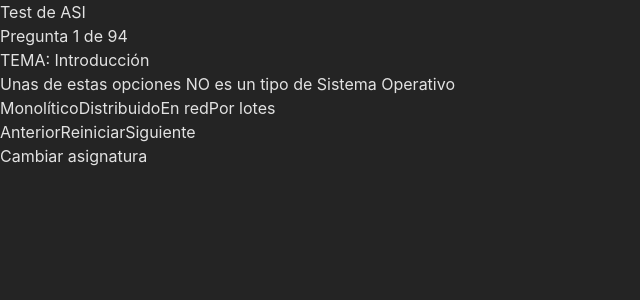
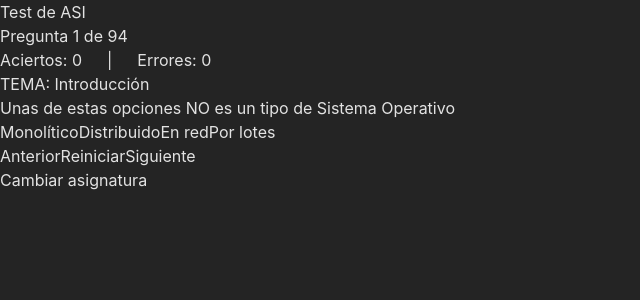
Before and after one commit to Angelo-Eyama/quiz, a React (Vite) app: page / in a window 1280 px wide. Shown: the top 300 px of the page, without its empty margins (0-640 px from the left). Built offline with nearby package versions, Linux system fonts and the light colour scheme.

Commit message:
Añadido contador de aciertos y errores

```diff
--- a/src/App.tsx
+++ b/src/App.tsx
@@ -43,12 +43,15 @@ function App() {
   const [preguntas, setpreguntas] = useState<Pregunta[]>(JSON.parse(JSON.stringify(preguntasASIJSON)).preguntas);
   const [preguntaActual, setPreguntaActual] = useState<Pregunta>(preguntas[0]);
   const [contador, setContador] = useState(1);
+  const [aciertos, setAciertos] = useState(0);
+  const [errores, setErrores] = useState(0);
   const maxContador = preguntas.length;
 
   useEffect(() => {
     // Filtramos las preguntas por los temas indicados en el array y los mezclamos
     const preguntasMezcladas = filterByThemes([...preguntas], []);
     setpreguntas(preguntasMezcladas);
+    setPreguntaActual(preguntasMezcladas[0]);
     preguntas.forEach((pregunta: Pregunta) => {
       shuffleArray(pregunta.opciones);
     });
@@ -86,13 +89,15 @@ function App() {
       target.classList.remove('bg-white');
       target.classList.remove('hover:bg-gray-400');
       target.classList.add('bg-green-400');
+      setAciertos( aciertos + 1 );
     } else {
+      setErrores( errores + 1 );
       target.classList.remove('bg-white');
       target.classList.remove('hover:bg-gray-400');
       target.classList.add('bg-red-400');
     }
 
-    // Congelamos la ejecución por 2 segundos
+    // Congelamos la ejecución por unos segundos
     setTimeout(() => {
       //Quitamos el color de la respuesta
       esCorrecta ? target.classList.remove('bg-green-400') : target.classList.remove('bg-red-400');
@@ -107,6 +112,8 @@ function App() {
 
   const handleReset = () => {
     setContador(1);
+    setAciertos(0);
+    setErrores(0);
     shuffleArray(preguntas);
     preguntas.forEach((pregunta: Pregunta) => {
       shuffleArray(pregunta.opciones);
@@ -131,6 +138,7 @@ function App() {
     <main className='container mx-auto p-4 content-center'>
       <Question
         tema={tema}
+        puntuacion={[aciertos, errores]}
         contador={contador}
         maxContador={maxContador}
         preguntaActual={preguntaActual}
@@ -144,7 +152,6 @@ function App() {
       />
     </main>
   );
-
 }
 
 export default App;
--- a/src/components/Question.tsx
+++ b/src/components/Question.tsx
@@ -8,6 +8,7 @@ interface Opcion {
 interface QuestionProps {
     tema: string;
     contador: number;
+    puntuacion: [aciertos: number, errores: number];
     maxContador: number;
     preguntaActual: {
         tema: string;
@@ -17,11 +18,14 @@ interface QuestionProps {
     handleAnswer: (e: React.MouseEvent<HTMLButtonElement>, esCorrecta: boolean) => void;
 }
 
-const Question: React.FC<QuestionProps> = ({ tema, contador, maxContador, preguntaActual, handleAnswer }) => {
+const Question: React.FC<QuestionProps> = ({ tema, puntuacion, contador, maxContador, preguntaActual, handleAnswer }) => {
     return (
         <div>
             <h1 className='text-5xl mb-7 text-center font-bold'>Test de {tema}</h1>
             <p className='text-xl text-center mb-4'>Pregunta {contador} de {maxContador}</p>
+            <div className="flex justify-center">
+                <p className='text-xl text-center mb-4 w-fit p-3 border-2 border-white rounded-xl'>Aciertos: {puntuacion[0]} &emsp; | &emsp; Errores: {puntuacion[1]}</p>
+            </div>
             <p className='text-lg text-center mb-2 font-semibold'>TEMA: {preguntaActual.tema}</p>
             <p className='text-lg text-center mb-6'>{preguntaActual.enunciado}</p>
             <div className='flex flex-col'>
```
Also changed, not shown: public/demo.jpg, 1 other file (tests, documents, lock files or other folders). Lines whose indentation alone changed are shown as unchanged.
